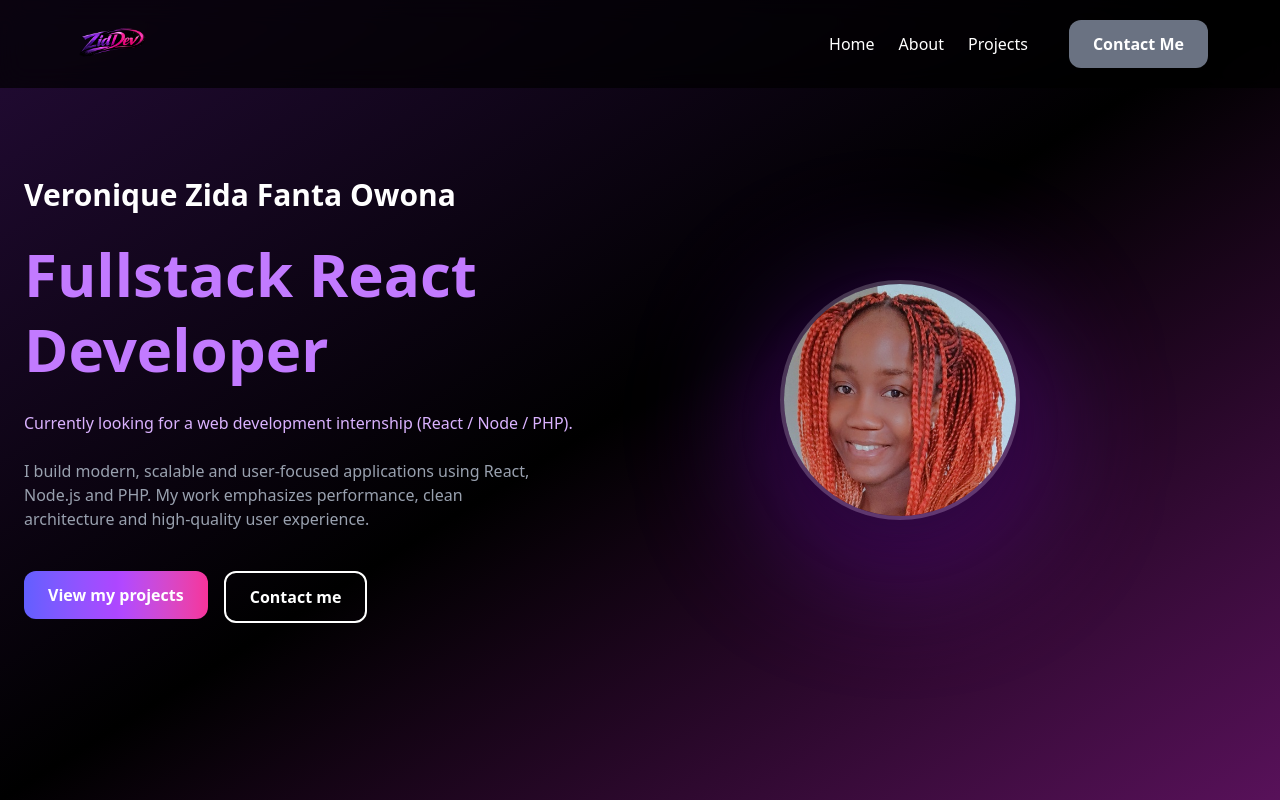
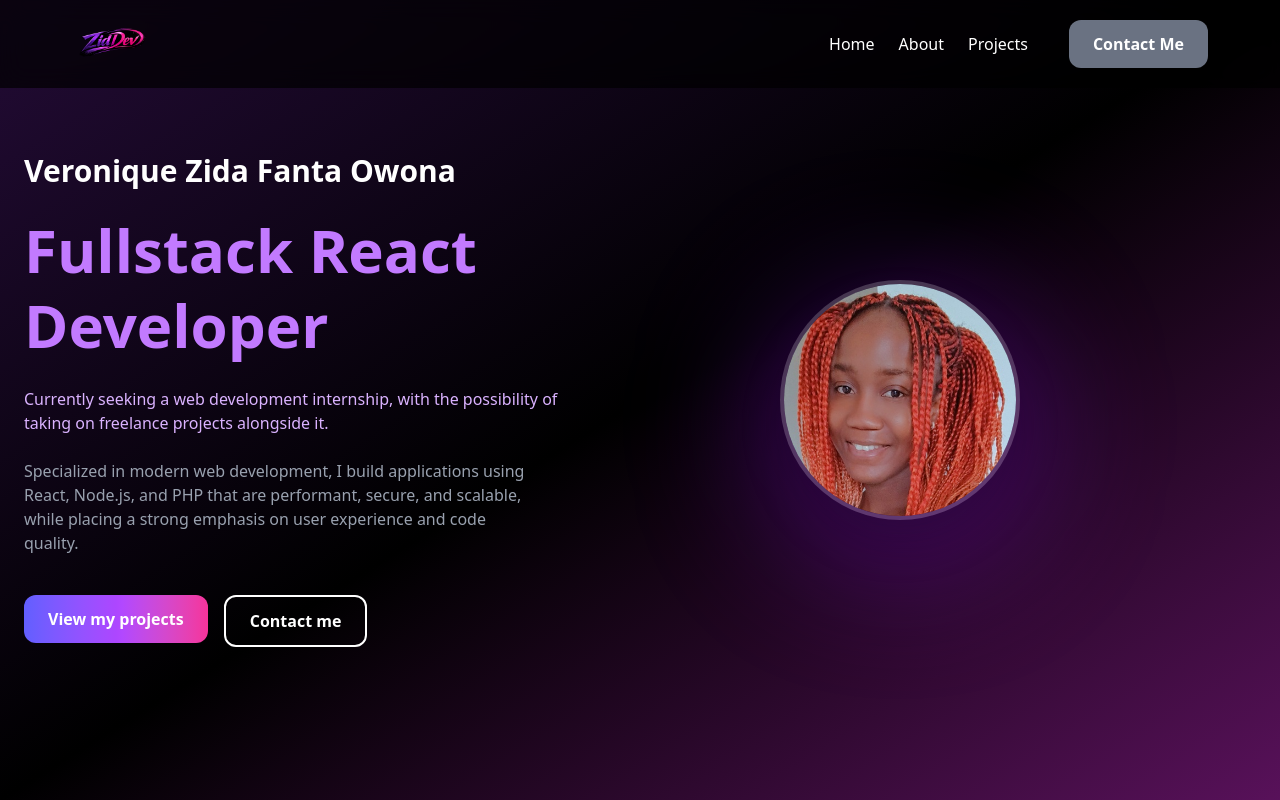
Before and after one commit to Zid04/Porfolio_Zida, a React (Vite) app: page / in a window 1280 px wide. Shown: the top 800 px of the page. Built offline with nearby package versions, Linux system fonts and the light colour scheme.

Commit message:
modification du message home

```diff
--- a/src/components/layout/Hero.jsx
+++ b/src/components/layout/Hero.jsx
@@ -25,12 +25,12 @@ export default function HeroSection() {
           </h1>
 
           <p className="text-purple-300 font-medium">
-            Currently looking for a web development internship (React / Node / PHP).
+            Currently seeking a web development internship, with the possibility of taking on freelance projects alongside it.
           </p>
 
           <p className="text-gray-400 max-w-lg">
-            I build modern, scalable and user‑focused applications using React, Node.js and PHP.
-            My work emphasizes performance, clean architecture and high‑quality user experience.
+          Specialized in modern web development, I build applications using React, Node.js, and PHP
+           that are performant, secure, and scalable, while placing a strong emphasis on user experience and code quality.
           </p>
 
           <div className="flex gap-4 pt-4">
```
